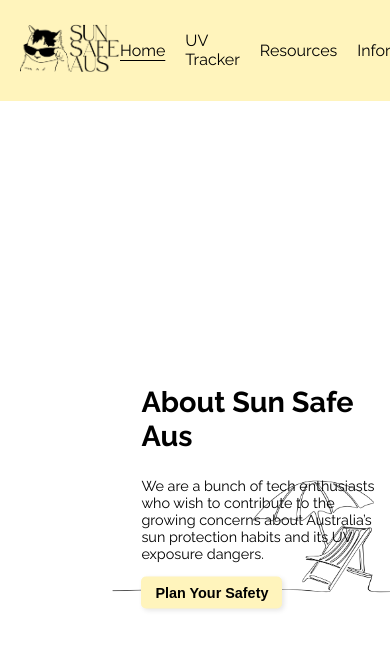
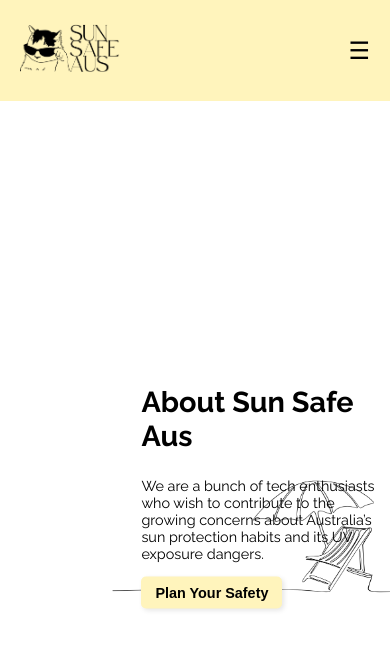
Before and after one commit to Kumareshan30/SunsafeAus, a Vue app in the folder sunsafeaus/: page / in a window 390 px wide. Shown: the top 650 px of the page. Built offline with nearby package versions, Linux system fonts and the light colour scheme.

Commit message:
hamburger

```diff
--- a/sunsafeaus/src/components/NavBar.vue
+++ b/sunsafeaus/src/components/NavBar.vue
@@ -4,15 +4,33 @@
       <div class="logo">
         <img src="@/assets/logo.png" alt="Sun Safe Logo" />
       </div>
-      <ul class="nav-links">
+      <div class="hamburger" @click="toggleMenu">
+        &#9776;
+      </div>
+      <ul class="nav-links" :class="{ 'nav-active': isMenuActive }">
         <li><router-link to="/">Home</router-link></li>
         <li><router-link to="/uv-tracker">UV Tracker</router-link></li>
         <li><router-link to="/resources">Resources</router-link></li>
-        <li><router-link to="/blog">Information</router-link></li>
+        <li><router-link to="/blog">Blog</router-link></li>
       </ul>
     </div>
   </nav>
 </template>
+
+<script>
+export default {
+  data() {
+    return {
+      isMenuActive: false,
+    };
+  },
+  methods: {
+    toggleMenu() {
+      this.isMenuActive = !this.isMenuActive;
+    },
+  },
+};
+</script>
 
 <style scoped>
 .navbar {
@@ -36,6 +54,12 @@
 
 .logo img {
   width: 100px;
+}
+
+.hamburger {
+  display: none;
+  font-size: 24px;
+  cursor: pointer;
 }
 
 .nav-links {
@@ -64,6 +88,30 @@
   text-underline-offset: 4px;
 }
 
+@media (max-width: 768px) {
+  .hamburger {
+    display: block;
+  }
+  .nav-links {
+    position: absolute;
+    top: 100%;
+    left: 0;
+    width: 100%;
+    flex-direction: column;
+    background-color: #fff4bc;
+    max-height: 0;
+    overflow: hidden;
+    transition: max-height 0.3s ease-in-out;
+  }
+  .nav-links.nav-active {
+    max-height: 300px; /* Adjust based on the number of links */
+  }
+  .nav-links li {
+    text-align: center;
+    padding: 10px 0;
+  }
+}
+
 body {
   padding-top: 80px;
 }
```
